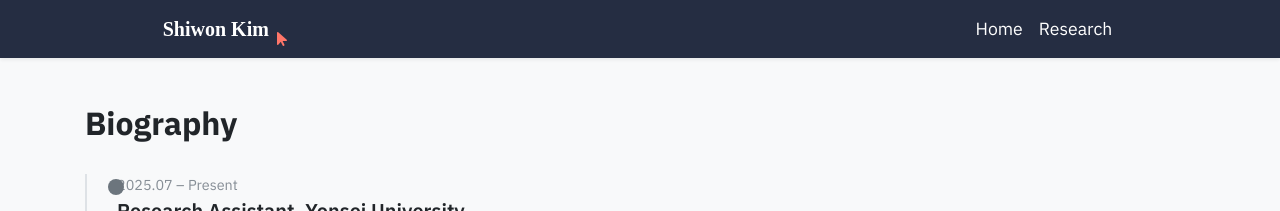
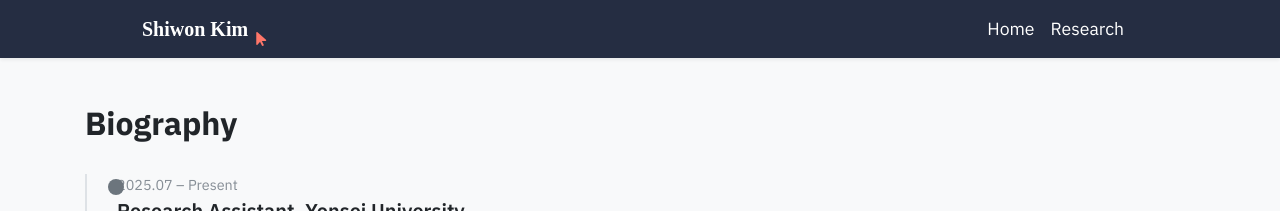
Before and after one commit to shiwonkim/shiwonkim.github.io, a Jekyll site: the page built from bio.html, in a window 1280 px wide. Shown: the top 211 px of the page. Built offline with Jekyll 4.4.1, drawn with Linux system fonts in a browser that asks for light colours; nearby versions of some CDN libraries; some web fonts are replaced; a style sheet for code colours, icons or effects is not loaded.

Commit message:
edit profile

```diff
--- a/_includes/navbar.html
+++ b/_includes/navbar.html
@@ -22,7 +22,7 @@
 <nav class="navbar navbar-expand-sm navbar-custom fixed-top mb-5 shadow-sm">
   <!-- <div class="{% if page.container_class %}{{ page.container_class }}{% else %}container-fluid{% endif %}"> -->
   <!-- <div class="container-fluid pl-4 pr-0"> -->
-  <div class="container pl-5" style="max-width: 1750px;">
+  <div class="container pl-4 pr-0" style="max-width: 1700px;">
     <div class="row w-100 justify-content-center">
       <div class="col-12 col-lg-10 d-flex justify-content-between align-items-center">
         <a class="navbar-brand d-inline-flex align-items-end" href="{{ '/' | relative_url }}">
```
